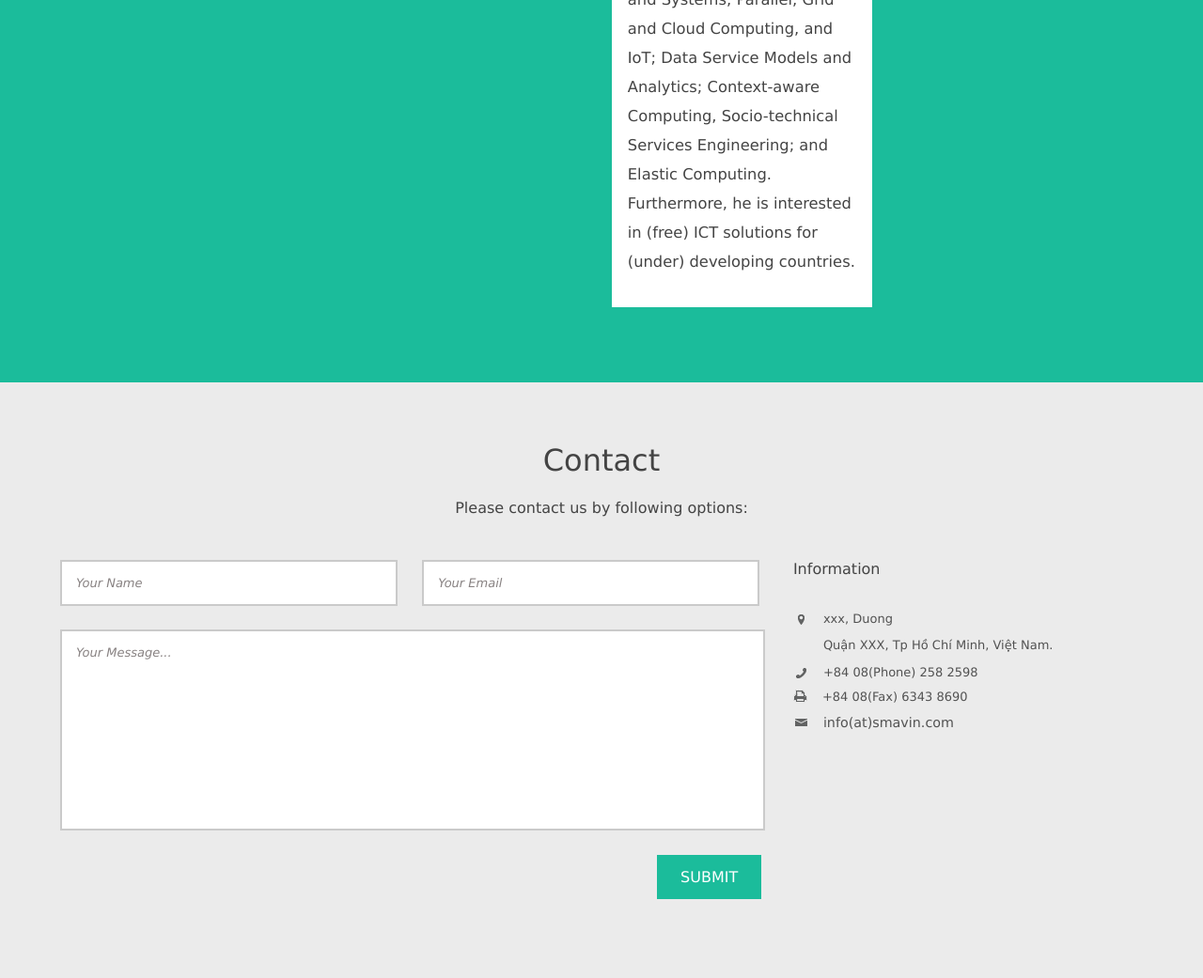
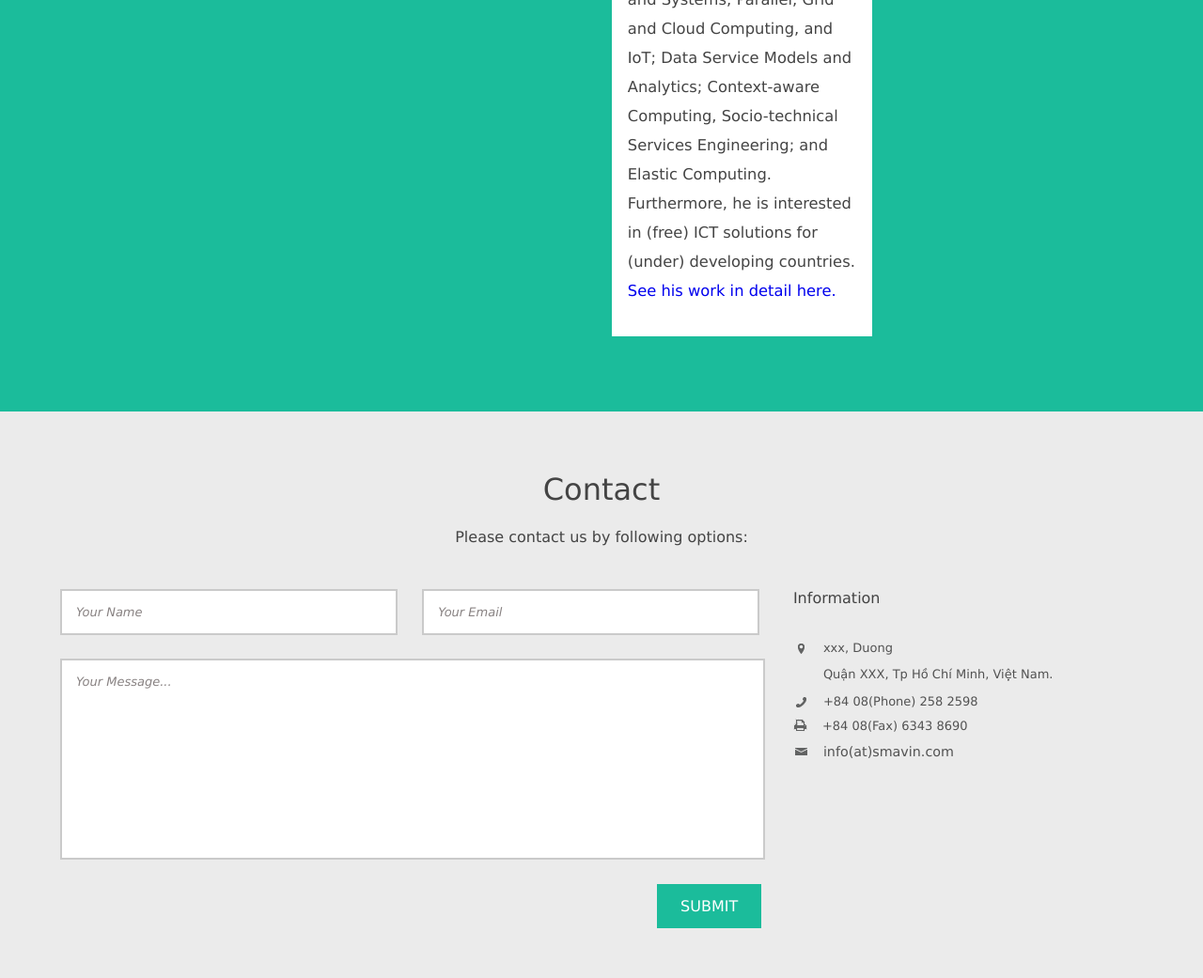
Before and after one commit to dungcao/analytics, a plain HTML site: page indexen.html in a window 1280 px wide. Shown: the part 2112-3153 px from the top of the page at 94% size. Drawn offline with Linux system fonts and the light colour scheme.

Commit message:
update a link

```diff
--- a/indexen.html
+++ b/indexen.html
@@ -402,7 +402,7 @@ License URL: http://creativecommons.org/licenses/by/3.0/
 					applied to: Monitoring, Analysis and Optimization Techiques for Programs, Data and Systems; Parallel, Grid and
 					Cloud Computing, and IoT; Data Service Models and Analytics; Context-aware Computing, Socio-technical
 					Services Engineering; and Elastic Computing. Furthermore, he is interested in (free) ICT solutions for (under)
-					developing countries. </p>
+					developing countries. <a href="http://dsg.tuwien.ac.at/staff/truong/">See his work in detail here.</a> </p>
 				</div>
 			</div>
 
```
